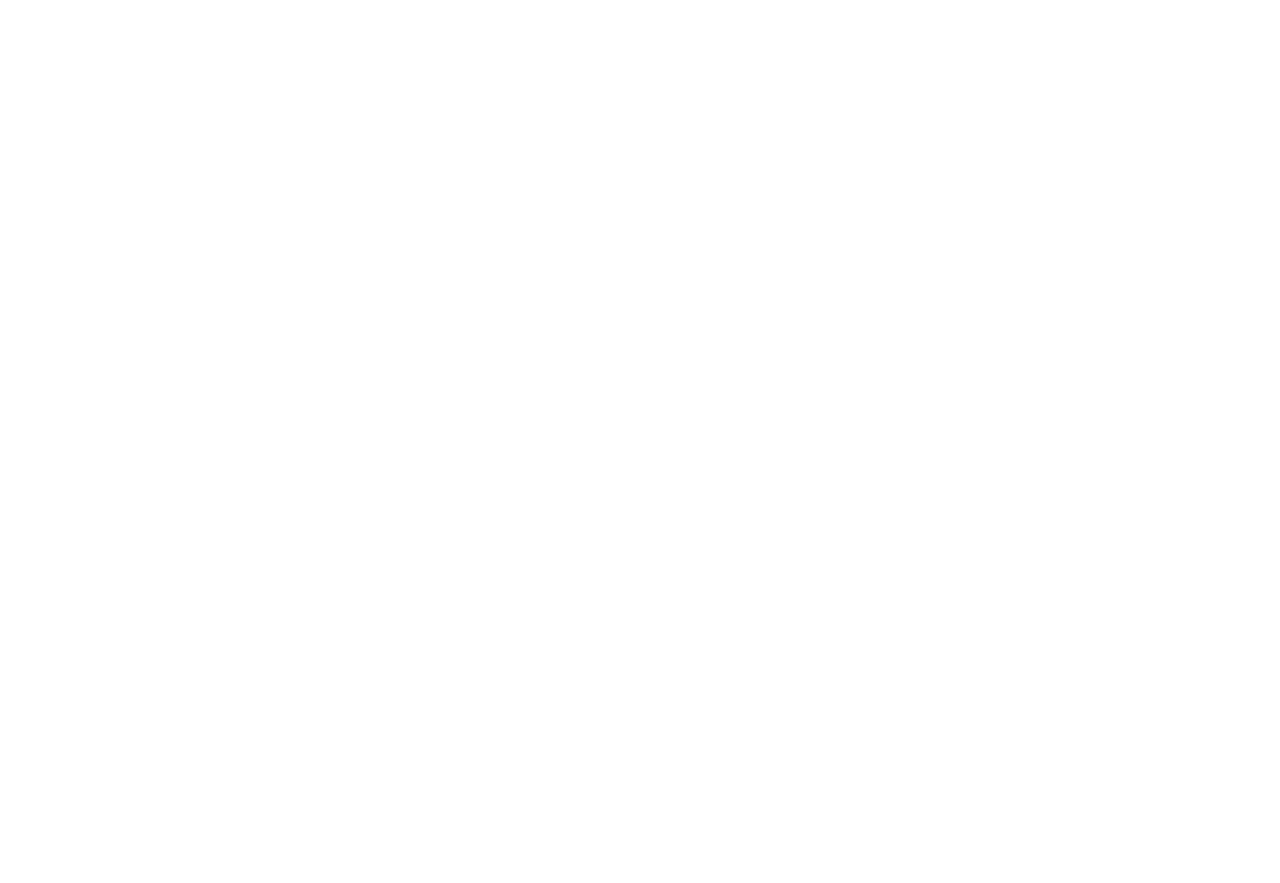
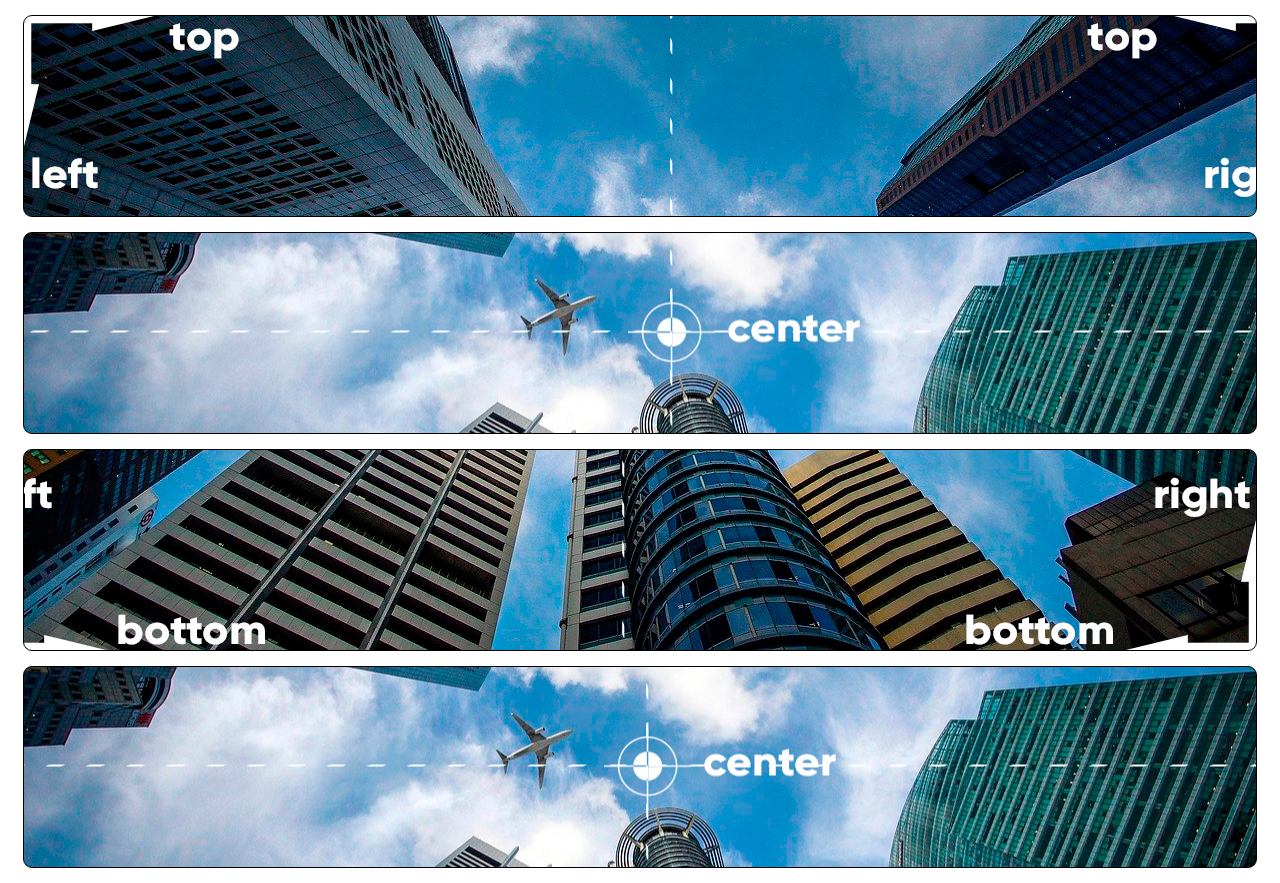
Before and after one commit to arthurferreira-dev/HTML---CSS, a plain HTML site: page Vol. 3/aula12e13e14e15/fundo03.html in a window 1280 px wide. Before the commit the page ends 800 px from the top, so only its background shows below. Drawn offline with Linux system fonts and the light colour scheme.

Commit message:
add 3 files de html and css

```diff
--- a/Vol. 3/aula12e13e14e15/fundo03.html
+++ b/Vol. 3/aula12e13e14e15/fundo03.html
@@ -7,6 +7,20 @@
     <link rel="stylesheet" href="styles03.css">
 </head>
 <body>
+    <div class="bloco" id="q01">
 
+    </div>
+
+    <div class="bloco" id="q02">
+
+    </div>
+
+    <div class="bloco" id="q03">
+
+    </div>
+
+    <div class="bloco" id="q04">
+
+    </div>
 </body>
 </html>
--- a/Vol. 3/aula12e13e14e15/styles03.css
+++ b/Vol. 3/aula12e13e14e15/styles03.css
@@ -1 +1,25 @@
 @charset "UTF-8";
+
+div.bloco {
+    background-image: url(imgs/wallpaper003.jpg);
+    height: 200px;
+    border: 1px solid #000;
+    border-radius: 9px;
+    margin: 15px;
+}
+
+div#q01 {
+    background-position: left top;
+}
+
+div#q02 {
+    background-position: left center;
+}
+
+div#q03 {
+    background-position: right bottom;
+}
+
+div#q04 {
+    background-position: center center;
+}
--- /dev/null
+++ b/Vol. 3/aula12e13e14e15/styles04.css
@@ -0,0 +1,10 @@
+@charset "UTF-8";
+
+body {
+    height: 98vh;
+    border: 1px dashed #000;
+    background-image: url(https://gustavoguanabara.github.io/html-css/imagens/mascote.png);
+    background-size: 100px;
+    background-repeat: no-repeat;
+    background-position: right top;
+}
--- /dev/null
+++ b/Vol. 3/aula12e13e14e15/styles05.css
@@ -0,0 +1,7 @@
+@charset "UTF-8";
+
+body {
+    height: 97vh;
+    background-image: url(imgs/wallpaper003.jpg);
+    background-position: center center;
+}
```
Also changed, not shown: Vol. 3/aula12e13e14e15/fundo04.html (added, +12 -0 lines), Vol. 3/aula12e13e14e15/fundo05.html (added, +12 -0 lines).
